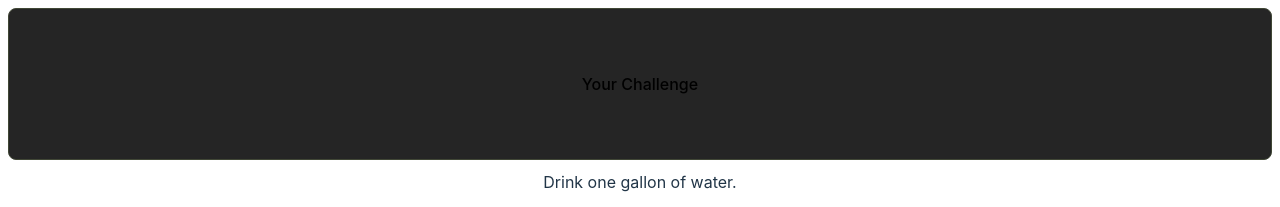
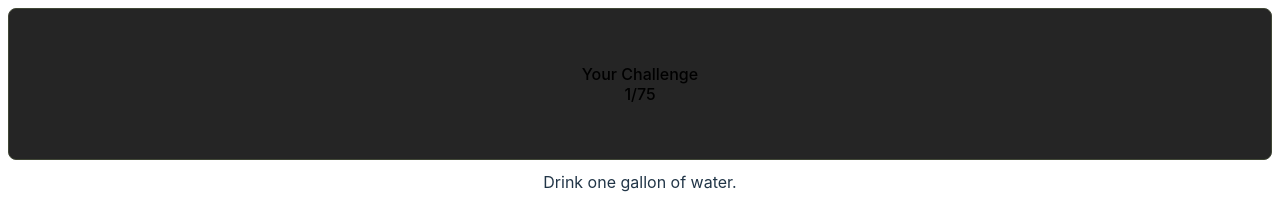
Before and after one commit to robbiemwoolf/75hard, a React (Vite) app: page /rules in a window 1280 px wide. Shown: the top 207 px of the page. Built offline with nearby package versions, Linux system fonts and the light colour scheme.

Commit message:
Header created; added to '/rules';

```diff
--- /dev/null
+++ b/src/Header.jsx
@@ -0,0 +1,51 @@
+import { Link } from 'react-router-dom'
+import './main.css'
+import { OneHook, TwoHook, ThreeHook, FourHook, FiveHook, SixHook, StreakHook } from './states'
+// ! still need to check for states when there is an update to the local storage, so that the Header component does not require a refresh to know that all the goals have been completed
+function Header() {
+    const length = 75
+
+    const { oneDone, setOneDone } = OneHook()
+    const { twoDone, setTwoDone } = TwoHook()
+    const { threeDone, setThreeDone } = ThreeHook()
+    const { fourDone, setFourDone } = FourHook()
+    const { fiveDone, setFiveDone } = FiveHook()
+    const { sixDone, setSixDone } = SixHook()
+    const { streak, setStreak } = StreakHook()
+
+    // increase streak total and reset goal states
+    const incCounter = () => {
+        if (oneDone && twoDone && threeDone && fourDone && fiveDone && sixDone) {
+            console.log('All goals complete! Increasing streak!')
+            setStreak((streak) => streak + 1)
+            setOneDone(false)
+            setTwoDone(false)
+            setThreeDone(false)
+            setFourDone(false)
+            setFiveDone(false)
+            setSixDone(false)
+        }
+    }
+
+    const handleCounterOnClick = () => {
+        if (window.location.pathname === '/') {
+            console.log('path ', window.location.pathname)
+            console.log('Clicked header button to attempt increase in streak total.')
+            incCounter()
+        }
+        if (window.location.pathname === '/rules') {
+            console.log('path ', window.location.pathname)
+            console.log('Clicked header button to go home.')
+        }
+    }
+
+    const streakToggle = (oneDone && twoDone && threeDone && fourDone && fiveDone && sixDone) ? 'inc' : null
+
+    return (
+        <Link to={`/`} style={{ textDecoration: 'none' }} onClick={handleCounterOnClick}>
+                <button className={`header ${streakToggle}`}>Your Challenge<br />{streak}/{length}</button>
+        </Link>
+    )
+}
+
+export default Header
--- a/src/Rules.jsx
+++ b/src/Rules.jsx
@@ -11,9 +11,6 @@ function Rules() {
 
   return (
     <>
-        <Link to={`/`} style={{ textDecoration: 'none' }} >
-            <button className='header'>Your Challenge</button>
-        </Link>
         {list}
     </>
   )
--- a/src/main.jsx
+++ b/src/main.jsx
@@ -6,16 +6,17 @@ import './index.css'
 import './main.css'
 import Rules from './Rules.jsx'
 import Body from './Body.jsx'
+import Header from './Header.jsx'
 
 const router = createBrowserRouter([
     {
         path: "/",
-        element: <Body key='body' />,
+        element: [<Body key='body' />],
         errorElement: <ErrorPage />,
     },
     {
         path: "/rules",
-        element: <Rules />,
+        element: [<Header key='header' />, <Rules key='rules' />],
     }
 ])
 
```
